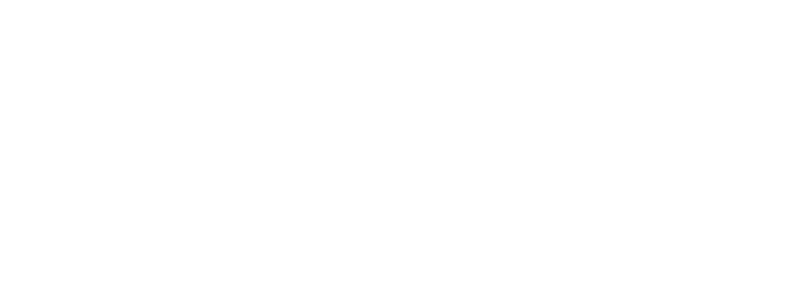
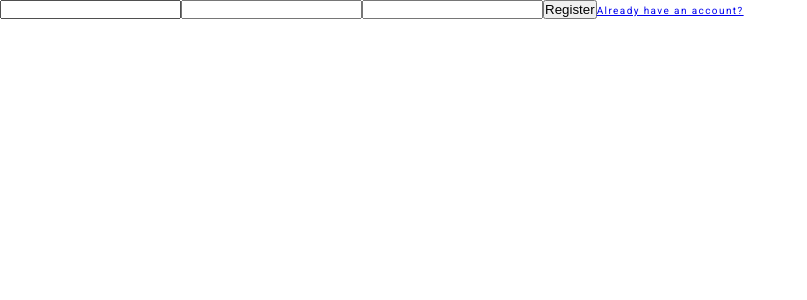
Before and after one commit to Kacper-Arendt/my-gear, a React (Create React App) app: page /register in a window 1280 px wide. Shown: the top 300 px of the page, without its empty margins (0-807 px from the left). Built offline with nearby package versions, Linux system fonts and the light colour scheme; the HTML template or start-up script is replaced by a standard one.

Commit message:
feat add register skeleton

```diff
--- a/src/App.tsx
+++ b/src/App.tsx
@@ -1,6 +1,6 @@
 import React from 'react';
 import {BrowserRouter as Router, Switch, Route} from "react-router-dom";
-import {UserLogin} from "./components/Components";
+import {Register, UserLogin} from "./components/Components";
 import {createGlobalStyle} from 'styled-components'
 
 const GlobalStyles = createGlobalStyle`
@@ -34,6 +34,9 @@ function App() {
                     <Route path='/login'>
                         <UserLogin/>
                     </Route>
+                    <Route path='/register'>
+                        <Register/>
+                    </Route>
                 </Switch>
             </Router>
         </>
--- /dev/null
+++ b/src/components/Auth/Register.tsx
@@ -0,0 +1,15 @@
+import React from "react";
+
+export const Register = () => {
+    return (
+        <>
+            <form>
+                <input type="text"/>
+                <input type="email"/>
+                <input type="password"/>
+                <button>Register</button>
+                <a href="/login">Already have an account?</a>
+            </form>
+        </>
+    )
+}
--- a/src/components/Components.ts
+++ b/src/components/Components.ts
@@ -1 +1,2 @@
 export * from './Auth/UserLogin';
+export * from './Auth/Register';
```
